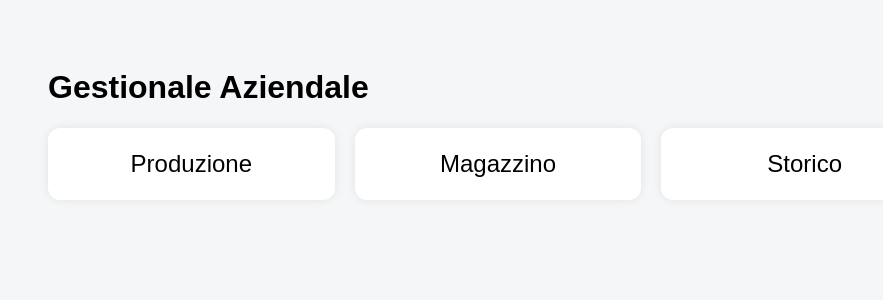
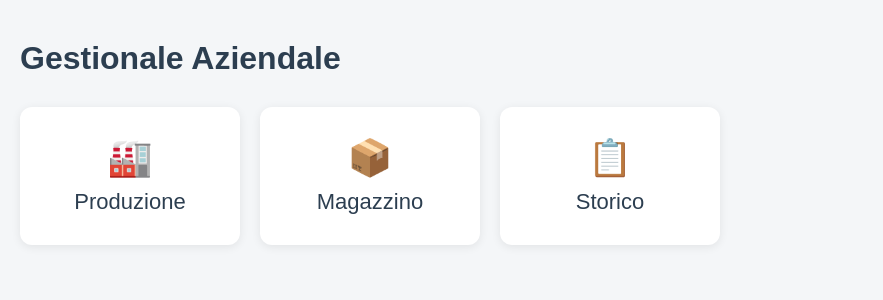
Before and after one commit to Galc987/gestionale-magazzino, a Flask app: page / in a window 1280 px wide. Shown: the top 300 px of the page, without its empty margins (0-883 px from the left). Run offline with Flask 3, Linux system fonts and the light colour scheme; some libraries are stand-ins or nearby versions.

Commit message:
Update home.html

```diff
--- a/templates/home.html
+++ b/templates/home.html
@@ -1,37 +1,48 @@
 <!DOCTYPE html>
 <html>
 <head>
-<title>Gestionale</title>
+<title>Gestionale Aziendale</title>
 <style>
-body{font-family:Arial;background:#f4f6f8;padding:40px}
-.menu{
-display:grid;
-grid-template-columns:repeat(auto-fit,minmax(220px,1fr));
-gap:20px;
-max-width:900px;
+* { box-sizing: border-box; margin: 0; padding: 0; }
+body { font-family: Arial, sans-serif; background: #f4f6f8; padding: 40px 20px; }
+h1 { margin-bottom: 30px; color: #2c3e50; }
+.menu {
+    display: grid;
+    grid-template-columns: repeat(auto-fit, minmax(220px, 1fr));
+    gap: 20px;
+    max-width: 700px;
 }
-a{
-display:block;
-padding:22px;
-background:white;
-text-decoration:none;
-color:black;
-border-radius:12px;
-font-size:24px;
-text-align:center;
-box-shadow:0 0 10px rgba(0,0,0,.08);
+a.card {
+    display: block;
+    padding: 30px 20px;
+    background: white;
+    text-decoration: none;
+    color: #2c3e50;
+    border-radius: 12px;
+    font-size: 22px;
+    text-align: center;
+    box-shadow: 0 2px 10px rgba(0,0,0,.08);
+    transition: box-shadow .2s;
 }
+a.card:hover { box-shadow: 0 4px 18px rgba(0,0,0,.15); }
+.icon { font-size: 36px; display: block; margin-bottom: 10px; }
 </style>
 </head>
 <body>
-
 <h1>Gestionale Aziendale</h1>
-
 <div class="menu">
-<a href="/produzione">Produzione</a>
-<a href="/magazzino">Magazzino</a>
-<a href="/storico">Storico</a>
+    <a class="card" href="/produzione">
+        <span class="icon">🏭</span>
+        Produzione
+    </a>
+    <a class="card" href="/magazzino">
+        <span class="icon">📦</span>
+        Magazzino
+    </a>
+    <a class="card" href="/storico">
+        <span class="icon">📋</span>
+        Storico
+    </a>
 </div>
-
 </body>
 </html>
```
